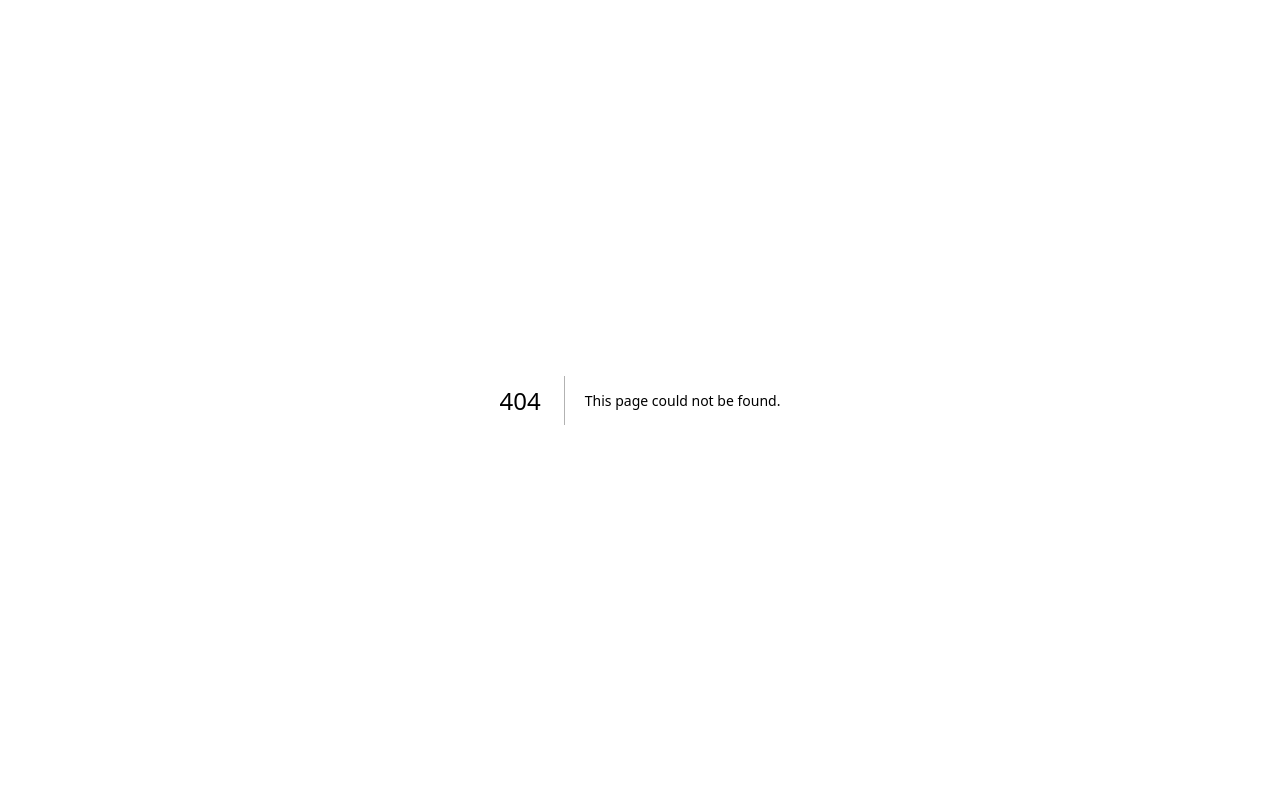
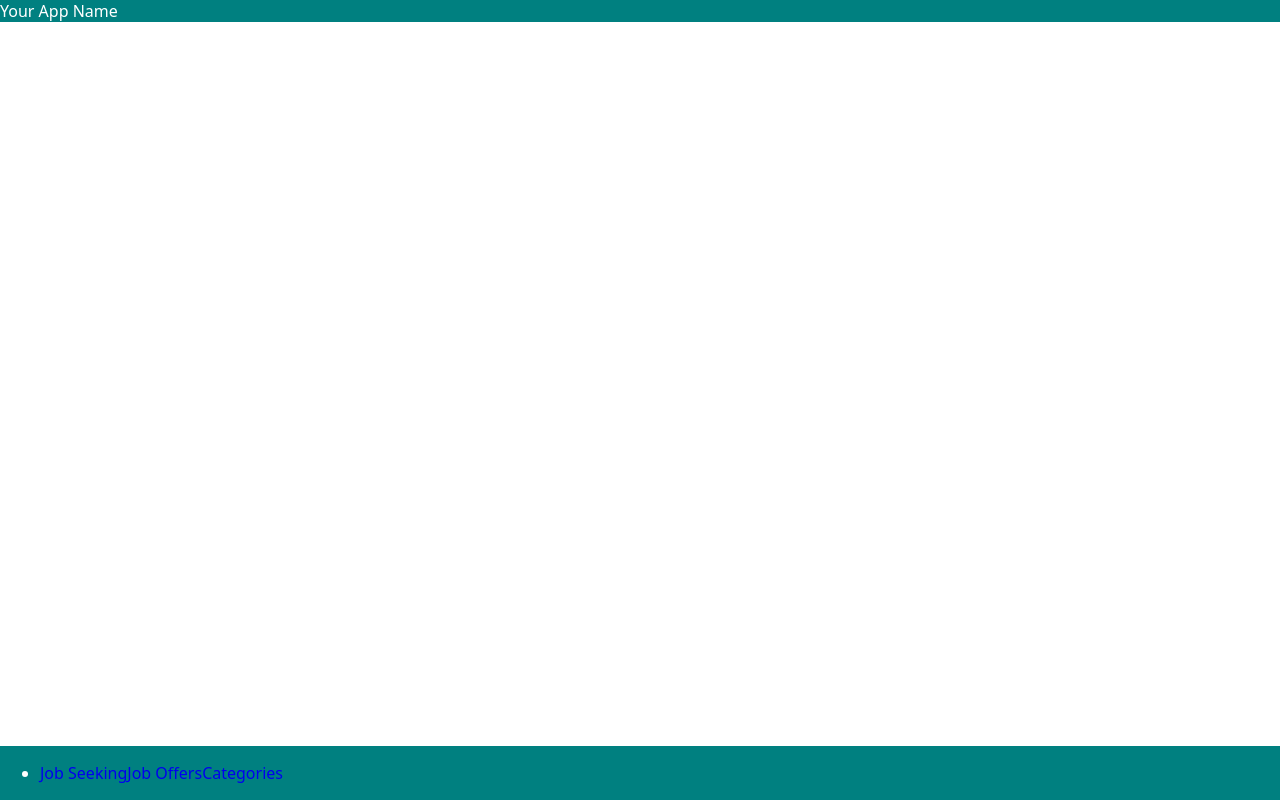
Before and after one commit to Manuella-Sam/dont-forget-to-change-the-project-name, a Next.js app: page /job-seeking in a window 1280 px wide. Before the commit this address had no page. Built offline with nearby package versions, Linux system fonts and the light colour scheme.

Commit message:
fixing merge conflicts

```diff
--- /dev/null
+++ b/components/Layout.js
@@ -0,0 +1,53 @@
+import styled from "styled-components";
+import Link from "next/link";
+
+const Navigation = styled.nav`
+  position: fixed;
+  bottom: 0;
+  left: 0;
+  width: 100%;
+  display: flex;
+  background-color: teal;
+  color: white;
+`;
+
+const Wrapper = styled.div`
+  display: flex;
+  flex-direction: column;
+`;
+
+const Header = styled.header`
+  position: fixed;
+  top: 0;
+  left: 0;
+  width: 100%;
+  display: flex;
+  background-color: teal;
+  color: white;
+`;
+
+const StyledLink = styled(Link)`
+  text-decoration: none;
+`;
+
+const NavigationList = styled.ul``;
+
+const NavigationListItem = styled.li``;
+
+export default function Layout({ children }) {
+  return (
+    <>
+      <Header>Your App Name</Header>
+      <Wrapper>{children}</Wrapper>
+      <Navigation>
+        <NavigationList>
+          <NavigationListItem>
+            <StyledLink href="/job-seeking">Job Seeking</StyledLink>
+            <StyledLink href="/">Job Offers</StyledLink>
+            <StyledLink href="/job-category">Categories</StyledLink>
+          </NavigationListItem>
+        </NavigationList>
+      </Navigation>
+    </>
+  );
+}
--- a/pages/_app.js
+++ b/pages/_app.js
@@ -1,13 +1,17 @@
 import { useState } from "react";
 import GlobalStyle from "../styles";
 import { JobsDummyData } from "./api/job_offers";
+
+import Layout from "@/components/Layout";
 
 export default function App({ Component, pageProps }) {
   const [jobs, setJobs] = useState(JobsDummyData);
   return (
     <>
       <GlobalStyle />
-      <Component {...pageProps} jobs={jobs} />
+      <Layout>
+        <Component {...pageProps} jobs={jobs} />
+      </Layout>
     </>
   );
 }
--- /dev/null
+++ b/pages/job-seeking/index.js
@@ -0,0 +1,3 @@
+export default function JobSeeking() {
+  return <div>Job Cards "Client Card" go here</div>;
+}
```
Also changed, not shown: components/ClientCard.js (added, +11 -0 lines).
